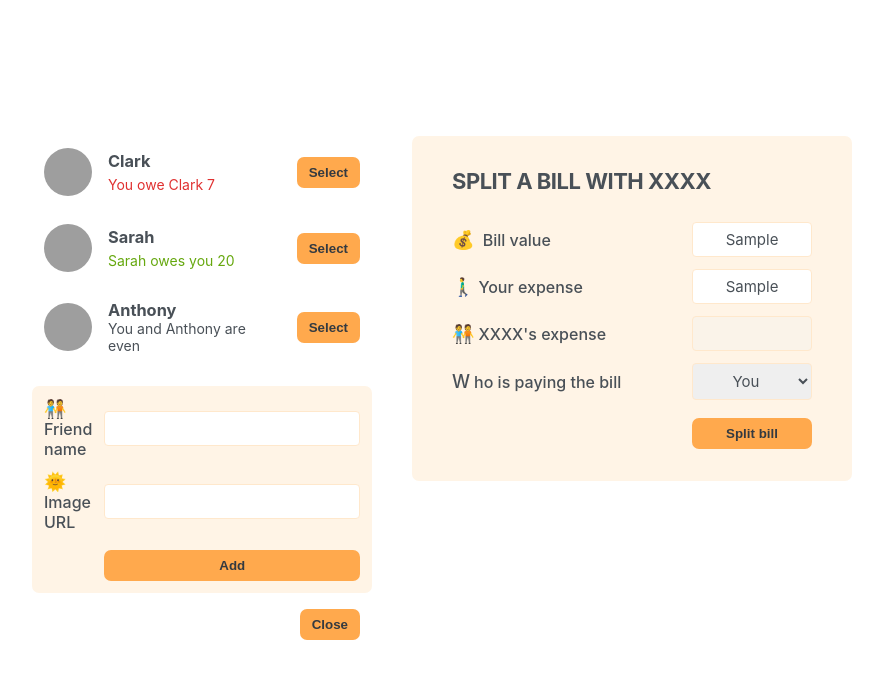
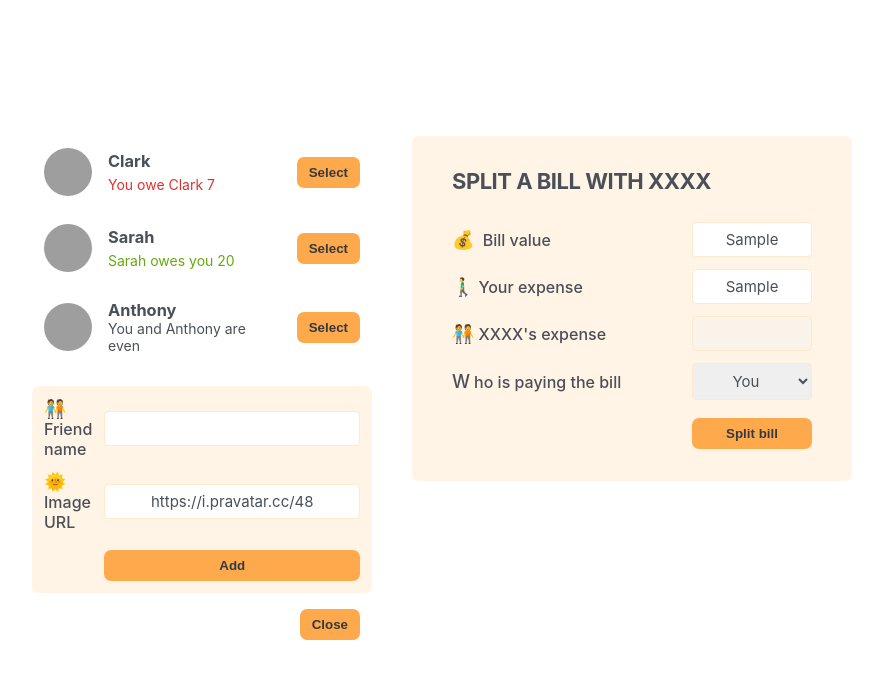
Before and after one commit to ivantxo/10_eat_n_split, a React (Create React App) app: page / in a window 1280 px wide. Both pictures are taken after typing "Sample", "Sample" into the empty fields and a click on the button "Add Friend". Shown: the top 678 px of the page, without its empty margins (198-1081 px from the left). Built offline with nearby package versions, Linux system fonts and the light colour scheme; grey boxes are pictures that could not be loaded.

Commit message:
Make AddFriend form inputs controlled elements

```diff
--- a/src/FormAddFriend.js
+++ b/src/FormAddFriend.js
@@ -1,13 +1,25 @@
+import { useState } from "react";
 import Button from "./Button";
 
 function FormAddFriend() {
+  const [name, setName] = useState("");
+  const [image, setImage] = useState("https://i.pravatar.cc/48");
+
   return (
     <form className="form-add-friend">
       <label>🧑‍🤝‍🧑Friend name</label>
-      <input type="text" />
+      <input
+        type="text"
+        value={name}
+        onChange={(e) => setName(e.target.value)}
+      />
 
       <label>🌞 Image URL</label>
-      <input type="text" />
+      <input
+        type="text"
+        value={image}
+        onChange={(e) => setImage(e.target.value)}
+      />
 
       <Button>Add</Button>
     </form>
```
